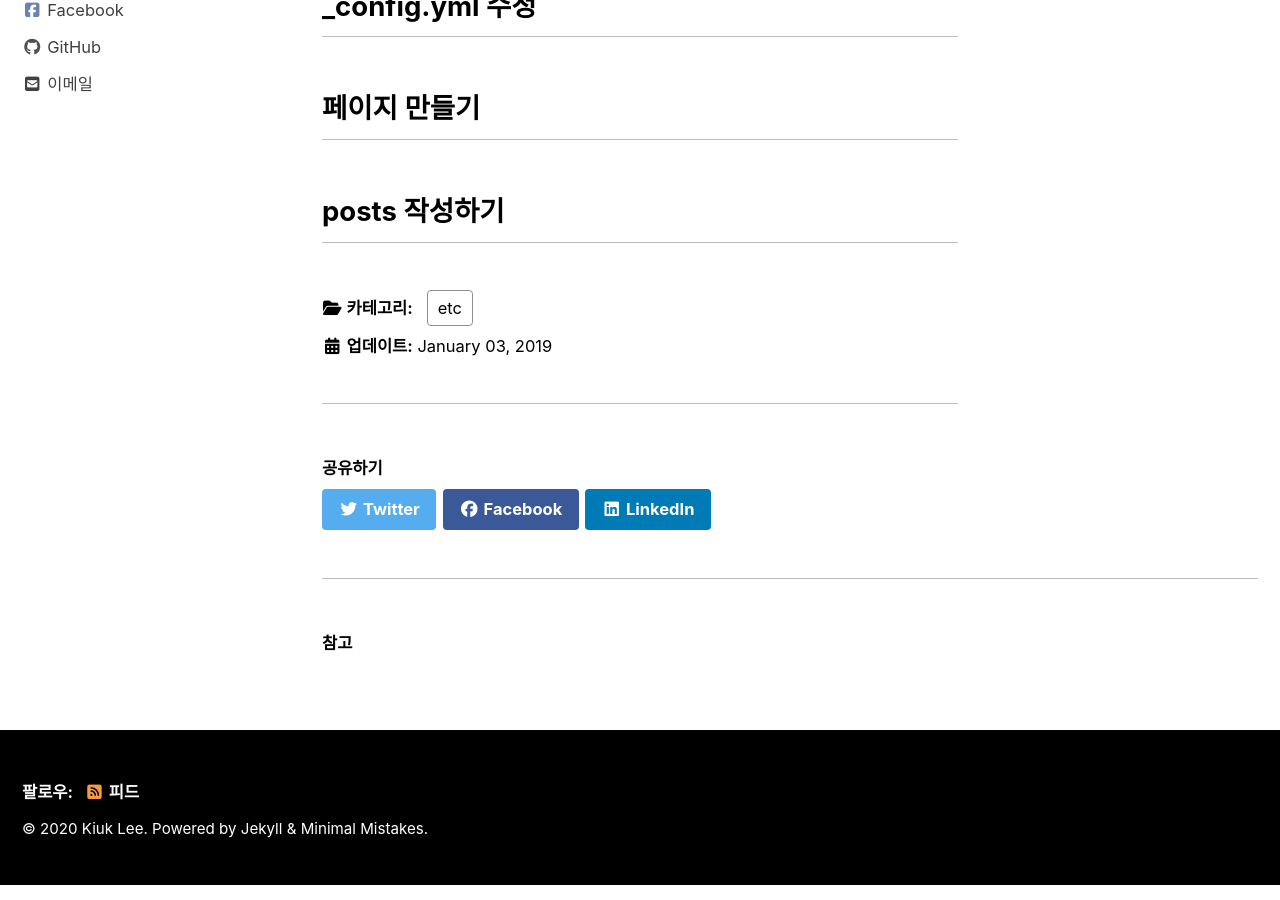
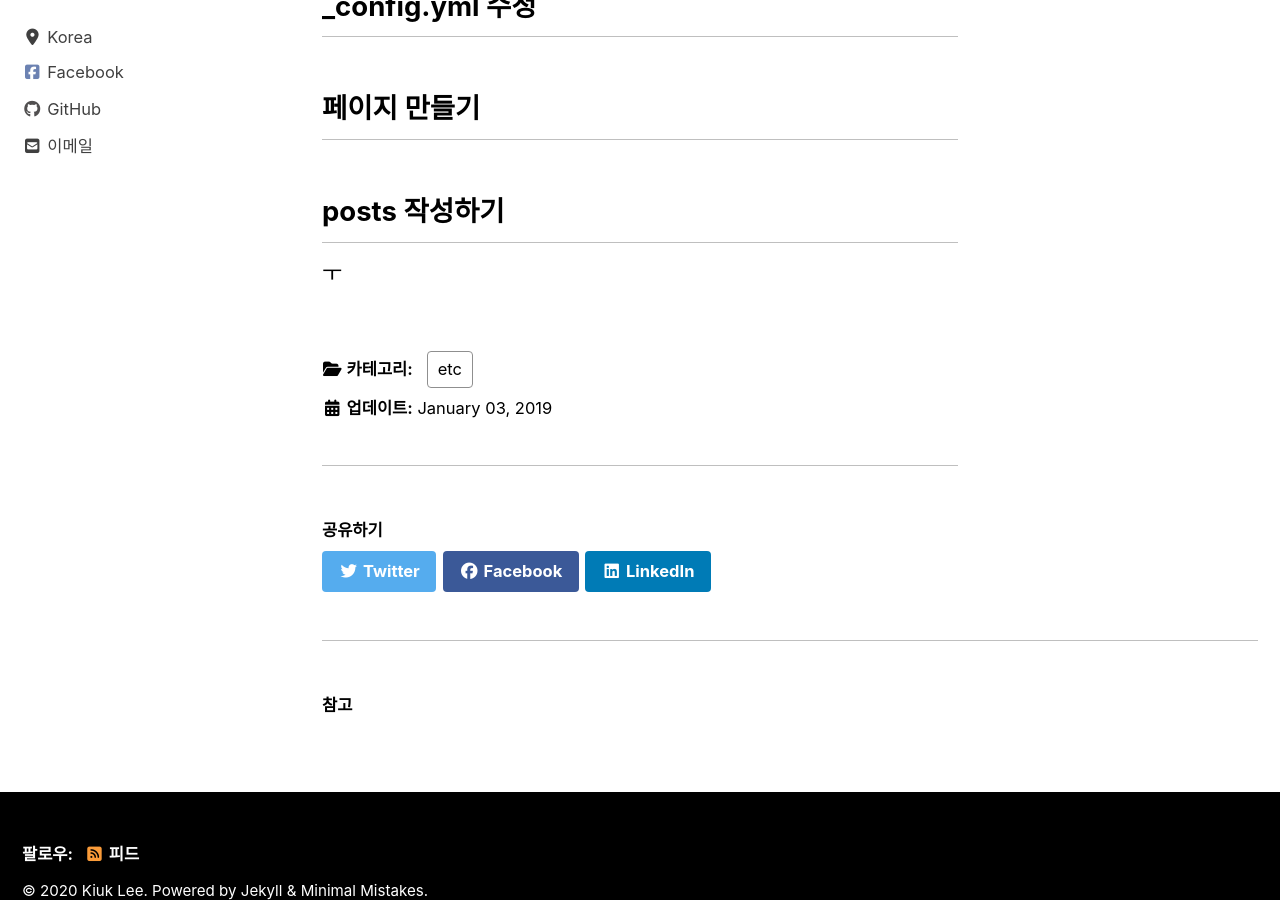
Before and after one commit to lko0901/lko0901.github.io, a Jekyll site: the page built from _posts/2019-01-03-jekyll로_블로그_만들기.md, in a window 1280 px wide and 900 px high, scrolled down 1872 px. Built offline with Jekyll 4.4.1, drawn with Linux system fonts in a browser that asks for light colours; cached includes are drawn as plain includes; nearby versions of some CDN libraries.

```diff
--- a/_posts/2019-01-03-지킬블로그.md
+++ b/_posts/2019-01-03-jekyll로_블로그_만들기.md
@@ -42,3 +42,4 @@ repository를 만들어 줍니다
 ## 페이지 만들기
 
 ## posts 작성하기
+ㅜ
```
